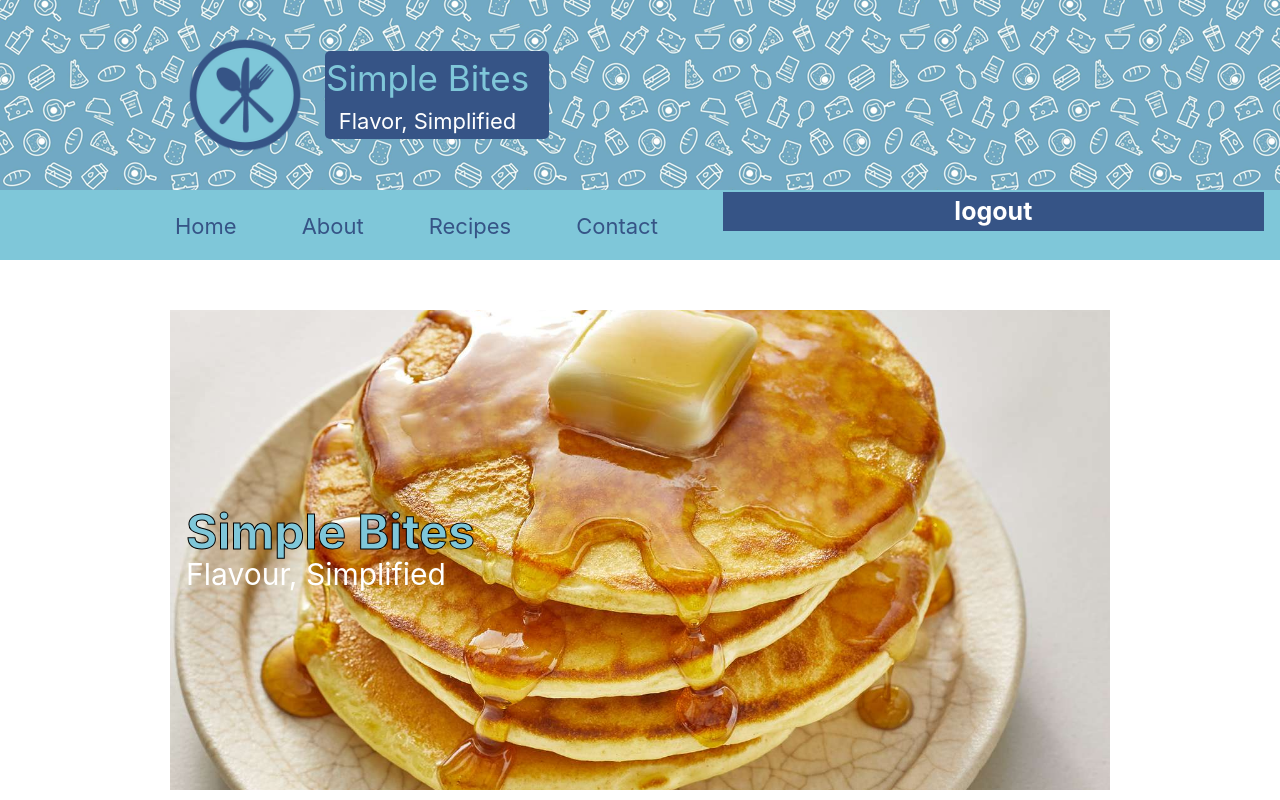
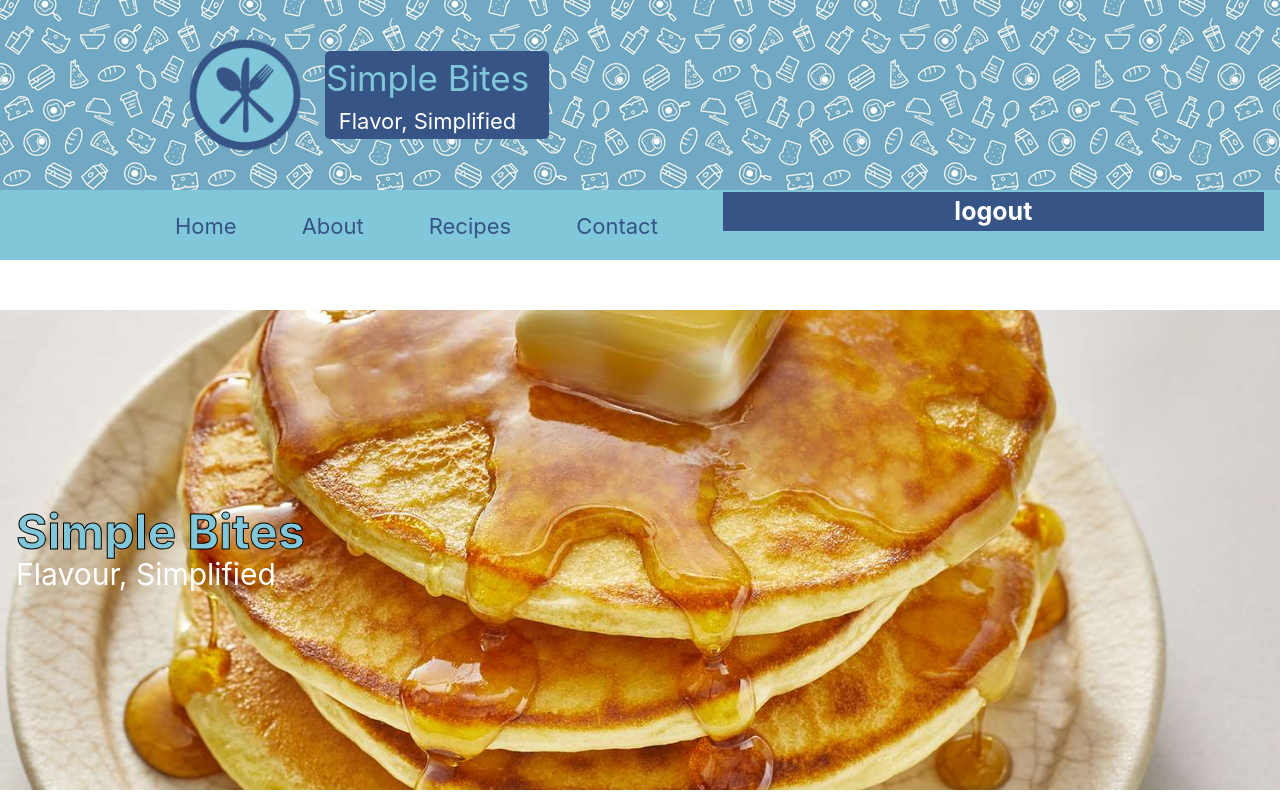
Before and after one commit to SimpleBites/FrontEnd, a React (Create React App) app in the folder app/: page /Home in a window 1280 px wide. Shown: the top 800 px of the page. Built offline with nearby package versions, Linux system fonts and the light colour scheme.

Commit message:
commit voor maikel 2.0

```diff
--- a/app/src/App.js
+++ b/app/src/App.js
@@ -1,32 +1,48 @@
 import * as React from "react";
-import { Route, Routes } from "react-router-dom";
+import { Route, Routes, useLocation } from "react-router-dom";
 import Home from "./components/pages/Home";
 import About from "./components/pages/About";
-import Recipes from "./components/pages/Recipes"
+import Recipes from "./components/pages/Recipes";
 import Profile from "./components/pages/Profile";
 import Contact from "./components/pages/Contact";
 import Footer from './components/Footer';
 import Navbar from "./components/navbar";
 import Login from "./components/pages/Login";
 import Register from "./components/pages/register";
-import Admin from "./components/adminNav";
-import Panel from "./components/pages/Panel";
-
-import "../src/AppTw.css";
 import Favorites from "./components/pages/favorites";
-import Submit from "./components/pages/submit"
+import Submit from "./components/pages/submit";
 import Submitted from "./components/pages/submitted";
 import Recipe from "./components/pages/recipe";
 
-
-
+import "../src/AppTw.css";
+import AdminNav from "./components/adminNav";
+import Comments from "./components/pages/admin/comments";
 
 function App() {
+  const location = useLocation();
+  console.log("Current location:", location.pathname);
+
+  const showNavbarAndFooterRoutes = [
+    "/Home",
+    "/About",
+    "/Recipes",
+    "/Contact",
+    "/Login",
+    "/Register",
+    "/profile",
+    "/favorites",
+    "/submit",
+    "/Submitted",
+    "/Recipe",
+    "/Admin/Comments"
+  ];
+
+  const showNavbarAndFooter = showNavbarAndFooterRoutes.includes(location.pathname);
 
   return (
     <div className="App">
-      <Navbar />
-     <Routes>
+      {showNavbarAndFooter && <Navbar />}
+      <Routes>
         <Route path="/Home" element={<Home />} />
         <Route path="/About" element={<About />} />
         <Route path="/Recipes" element={<Recipes />} />
@@ -38,12 +54,20 @@ function App() {
         <Route path="/Submit" element={<Submit />} />
         <Route path="/Submitted" element={<Submitted />} />
         <Route path="/Recipe" element={<Recipe />} />
-        <Route path="/Admin" element={<Admin />} />
-        <Route path="/Panel" element={<Panel />} />
+        <Route path="/Admin/*" element={<AdminWithLayout />} />
+        <Route path="/Admin/Comments" element={<Comments />} />
       </Routes>
-      <Footer />
+      {showNavbarAndFooter && <Footer />}
     </div>
   );
 }
 
+function AdminWithLayout() {
+  return (
+    <>
+      <AdminNav />
+    </>
+  );
+}
+
 export default App;
--- a/app/src/components/navbar.js
+++ b/app/src/components/navbar.js
@@ -51,12 +51,15 @@ export default function Navbar() {
                                    <CustomLink to="/Recipes">Recipes</CustomLink>
                                    <CustomLink to="/Contact">Contact</CustomLink>
 
+
                                   <form onSubmit={logout} method="POST">
+
                                         <button type="submit" className="custom-button mb-10">
                                              <p>logout</p>
                                              </button>
 
                                         </form>
+
 
                                    <CustomLink to="/Login">
 
--- /dev/null
+++ b/app/src/components/pages/admin/comments.js
@@ -0,0 +1,11 @@
+import React from 'react';
+import AdminNav from '../../adminNav';
+
+export default function Comments() {
+  return (
+    <div className="flex justify-start items-center h-screen">
+      <AdminNav />
+      <h1 className="text-3xl text-black ml-10">Comments :)</h1>
+    </div>
+  );
+}
--- a/app/src/components/pages/page.css
+++ b/app/src/components/pages/page.css
@@ -15,17 +15,11 @@
     margin-bottom: 150px;
   }
 
-  .text-outline {
-    color: white;
-    -webkit-text-stroke-width: 1px;
-    -webkit-text-stroke-color: black;
-    font-size: 3em;
-  }
 
   .page {
-    margin-left: 170px;
-    margin-right: 170px;
-    max-width: 1920px;
+    margin-left: auto;
+    margin-right: auto;
+    max-width: 1650px;
   }
 
 
@@ -48,6 +42,7 @@
     margin-right: 16px;
     margin-bottom: 16px;
     box-sizing: border-box;
+    z-index: 1;
   }
 
 
```
